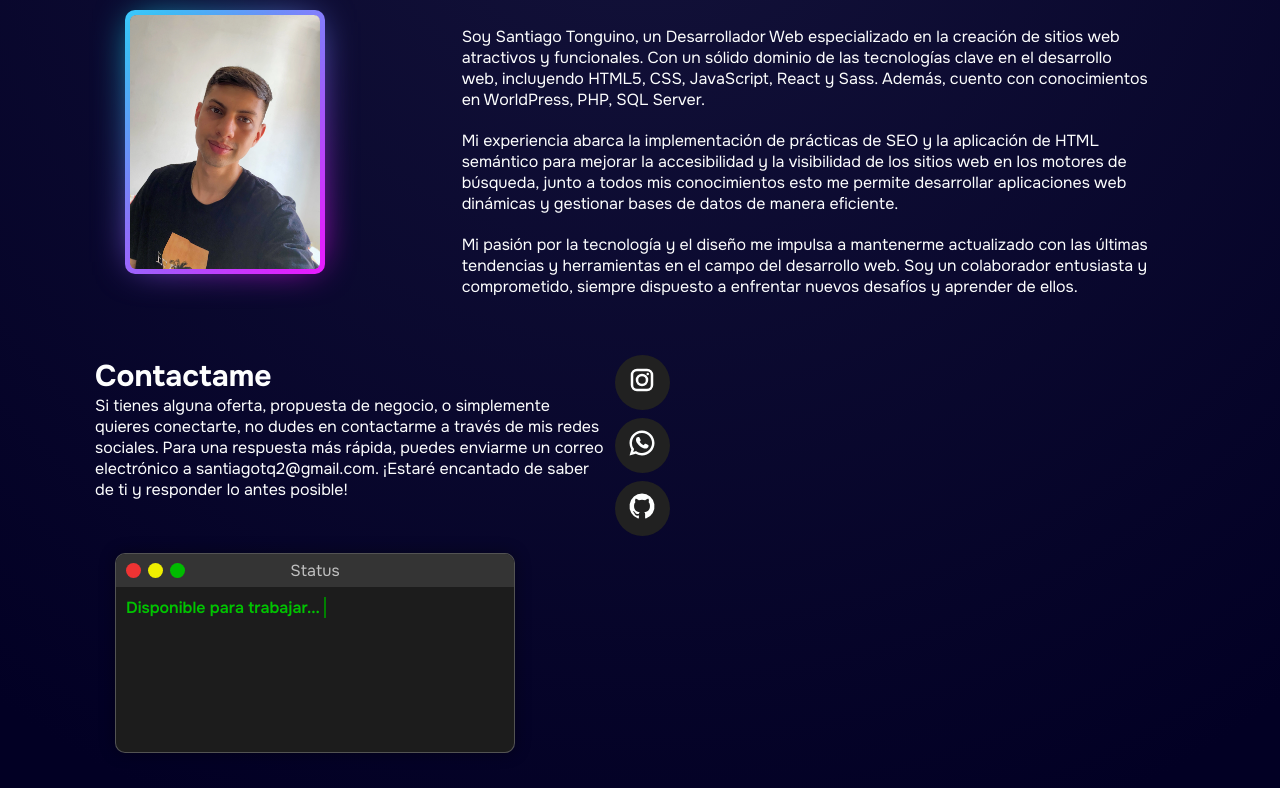
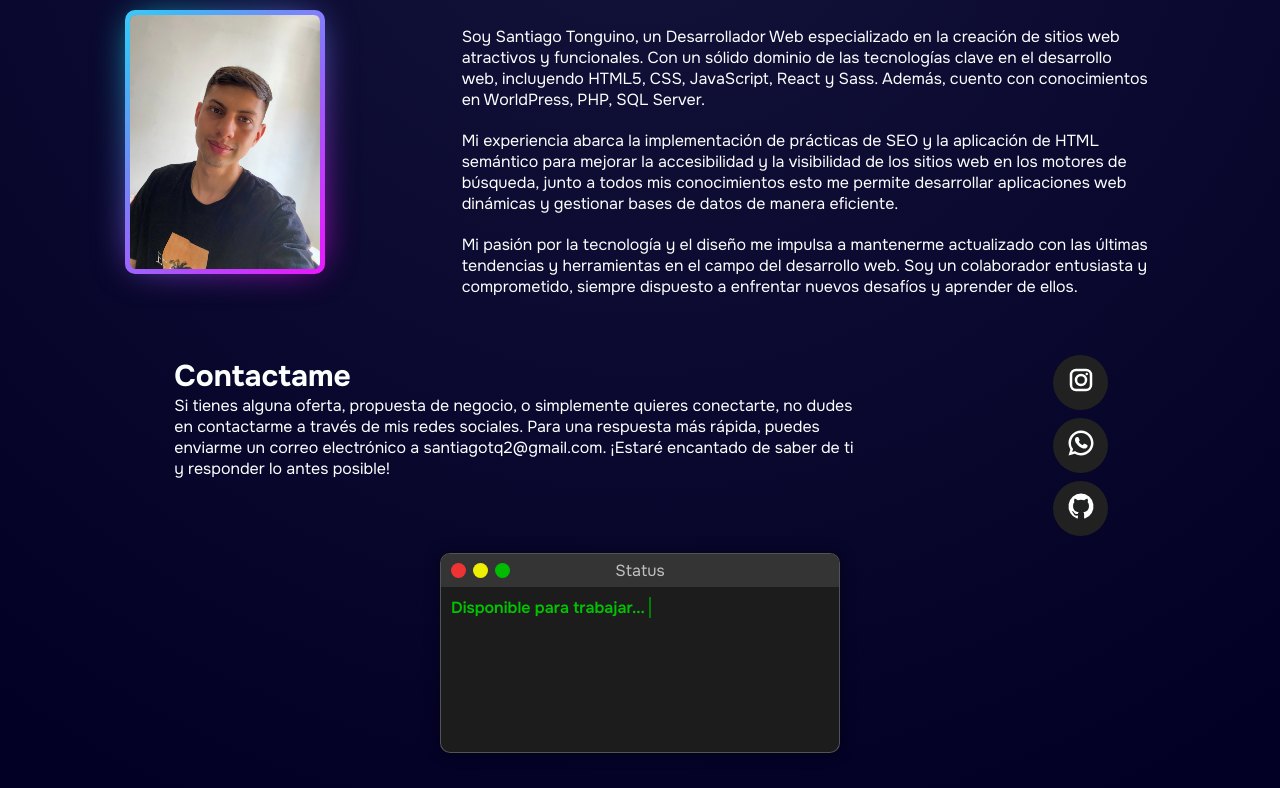
Before and after one commit to tonguiino/Tonguiino-WebCraft, a React (Vite) app: page / in a window 1280 px wide. Shown: the part 1168-1956 px from the top of the page. Built offline with nearby package versions, Linux system fonts and the light colour scheme.

Commit message:
Add styles correction

```diff
--- a/src/Components/Contac/Contac.scss
+++ b/src/Components/Contac/Contac.scss
@@ -1,9 +1,11 @@
 .contac-Container {
     display: flex;
-    justify-content: flex-start;
+    justify-content: space-around;
+    gap: 25px;
 
     .contact-info {
-        width: 32em;
+        width: 43em;
+
     }
 
     .contac-nav {
@@ -77,6 +79,7 @@
 
 .contac-terminal-loader-container {
     display: flex;
+    justify-content: center;
 
 
     @keyframes blinkCursor {
```
Also changed, not shown: src/index.scss (line endings or trailing spaces).
